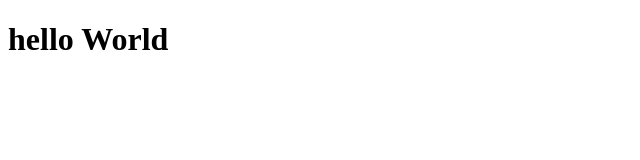
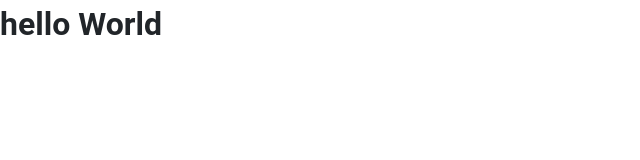
Before and after one commit to Makkona/RunSmart, a website: page src/index.html in a window 1280 px wide. Shown: the whole page, without its empty margins (0-640 px from the left). Drawn offline with Linux system fonts and the light colour scheme.

Commit message:
html and fonts

```diff
--- a/src/css/font.css
+++ b/src/css/font.css
@@ -1,5 +1,5 @@
 @font-face {
-    font-family: 'Museo Sans';
+    font-family: 'Museo Sans Cyrl';
     src: url('../fonts/MuseoSansCyrl-300.eot');
     src: url('MuseoSansCyrl-300.eot?#iefix') format('embedded-opentype'),
         url('../fonts/MuseoSansCyrl-300.woff') format('woff'),
@@ -9,7 +9,7 @@
 }
 
 @font-face {
-    font-family: 'Museo Sans';
+    font-family: 'Museo Sans Cyrl';
     src: url('../fonts/MuseoSansCyrl-500.eot');
     src: url('MuseoSansCyrl-500.eot?#iefix') format('embedded-opentype'),
          url('../fonts/MuseoSansCyrl-500.woff') format('woff'),
@@ -19,7 +19,7 @@
 }
 
 @font-face {
-    font-family: 'Museo Sans';
+    font-family: 'Museo Sans Cyrl';
     src: url('../fonts/MuseoSansCyrl-700.eot');
     src: url('MuseoSansCyrl-700.eot?#iefix') format('embedded-opentype'),
          url('../fonts/MuseoSansCyrl-700.woff') format('woff'),
--- a/src/index.html
+++ b/src/index.html
@@ -3,8 +3,11 @@
 <head>
     <meta charset="UTF-8">
     <meta name="viewport" content="width=device-width, initial-scale=1.0">
-    <title>Document</title>
+    <meta http-equiv="X-UA-Compatible" content="ie=edge">
+    <title>Pulse</title>
+    <link rel="stylesheet" href="css/bootstrap-reboot.min.css">
     <link rel="stylesheet" href="css/font.css">
+    <link rel="stylesheet" href="css/style.min.css">
 </head>
 <body>
     <h1>hello World</h1>
--- a/src/sass/blocks/style.scss
+++ b/src/sass/blocks/style.scss
@@ -0,0 +1,5 @@
+@import 'bace/variables';
+
+* {
+    font-family: 'Museo Sans Cyrl', sans-serif;
+}
```
Also changed, not shown: src/css/style.css (deleted), src/sass/base/_variables.scss (renamed from src/sass/base/_variable.scss).
